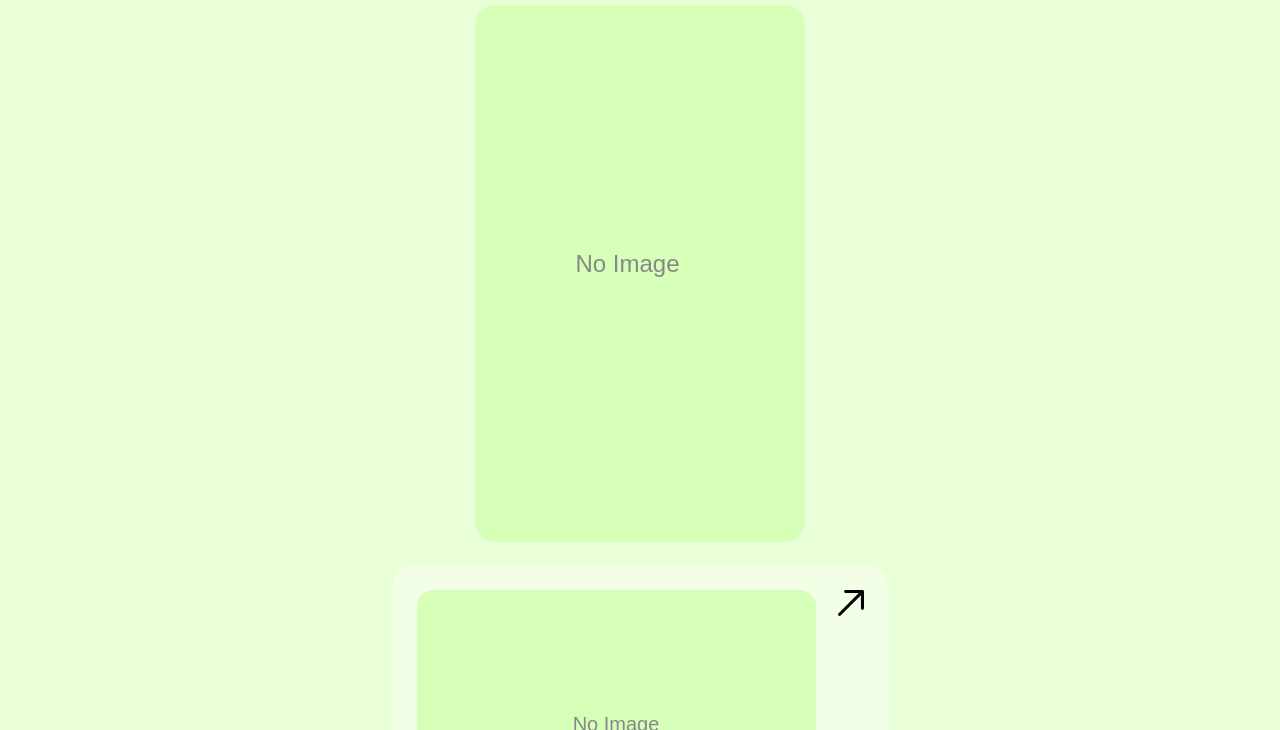
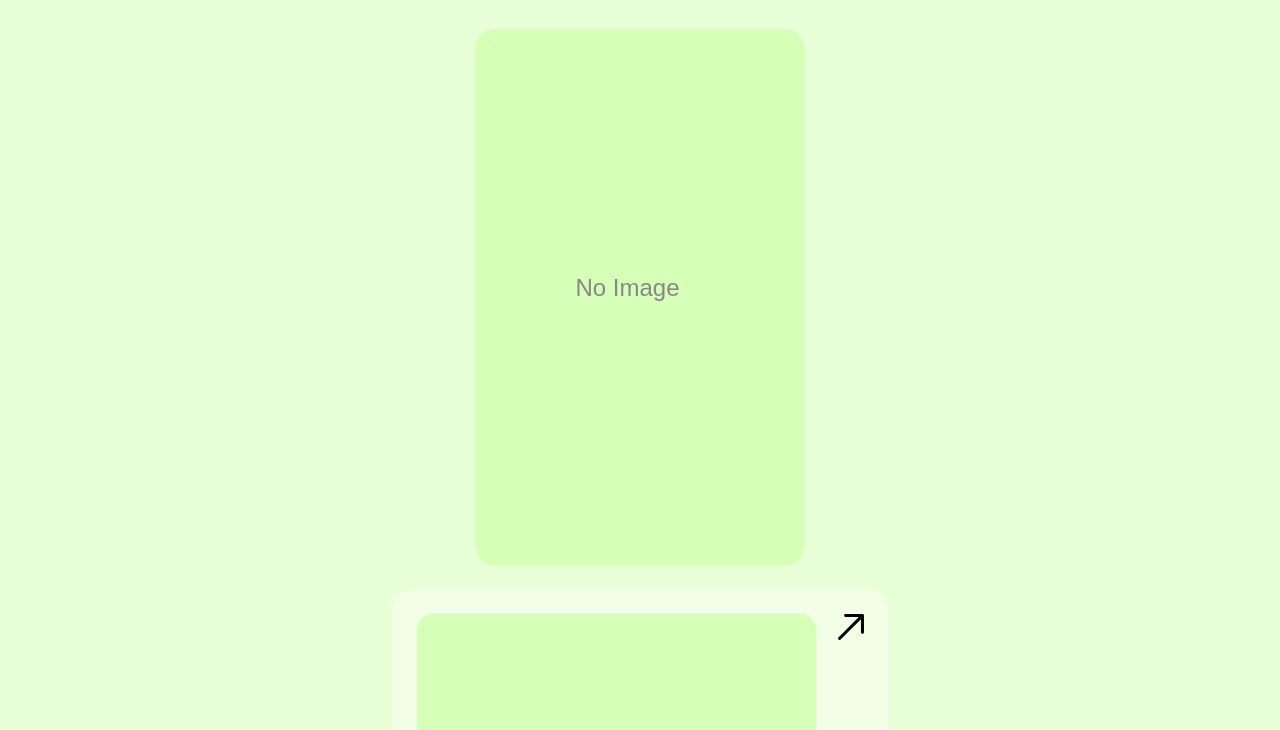
Before and after one commit to dnjwm8612/bentolio-portfolio, a plain HTML site: page index.html in a window 1280 px wide. Shown: the part 481-1211 px from the top of the page. Drawn offline with Linux system fonts and the light colour scheme; a web font is replaced by a local one.

Commit message:
디자인 시안과 위치를 맞추기 위해 main-grid 클래스 적용 및 구조 정비

```diff
--- a/index.html
+++ b/index.html
@@ -10,7 +10,7 @@
   <link href="https://fonts.googleapis.com/css2?family=Gilroy:wght@300;500;700&display=swap" rel="stylesheet">
 </head>
 <body>
-  <div class="container">
+  <div class="container main-grid">
     <header class="header">
       <nav class="nav">
         <div class="logo">JULIA HUANG</div>
```
